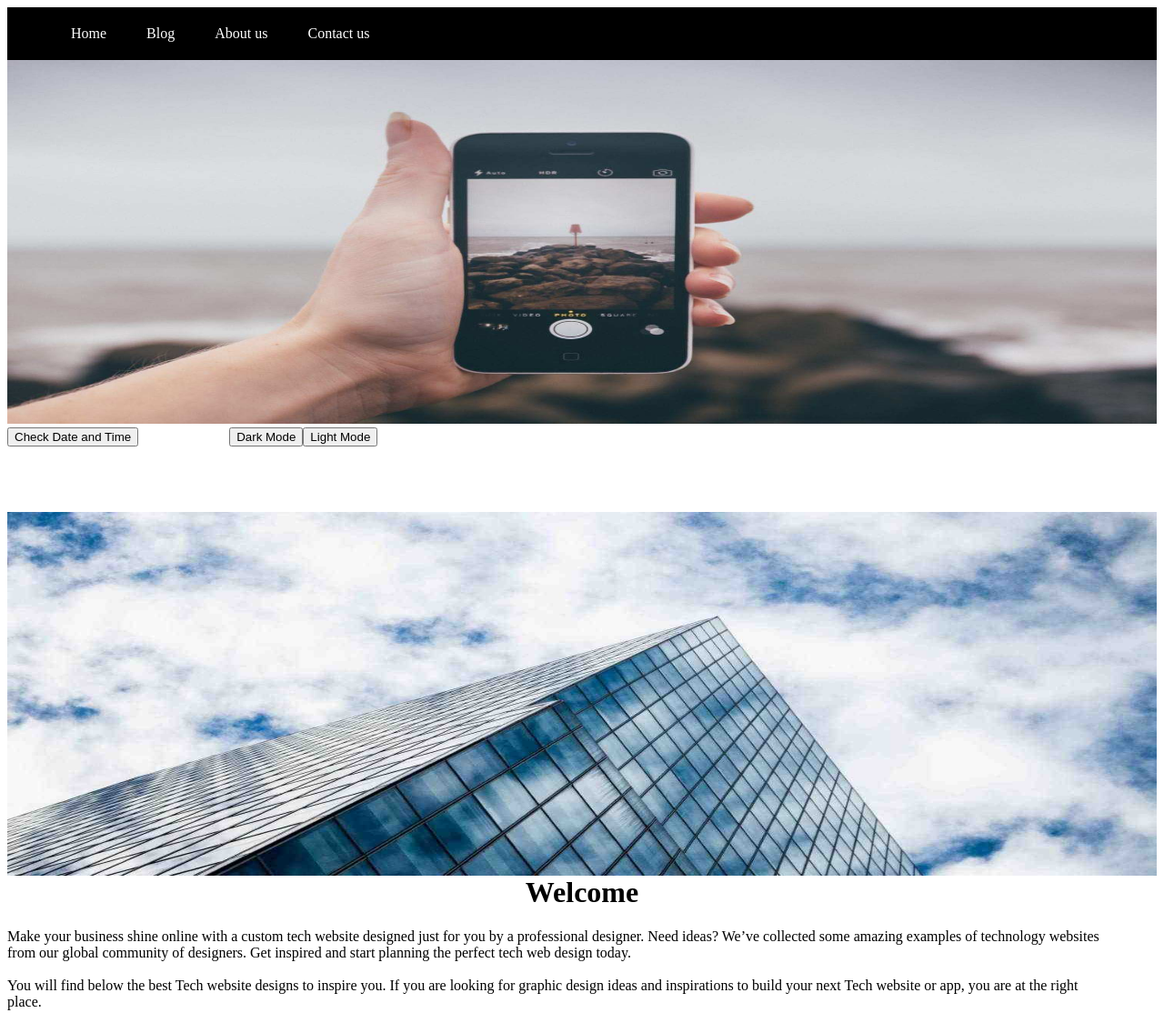
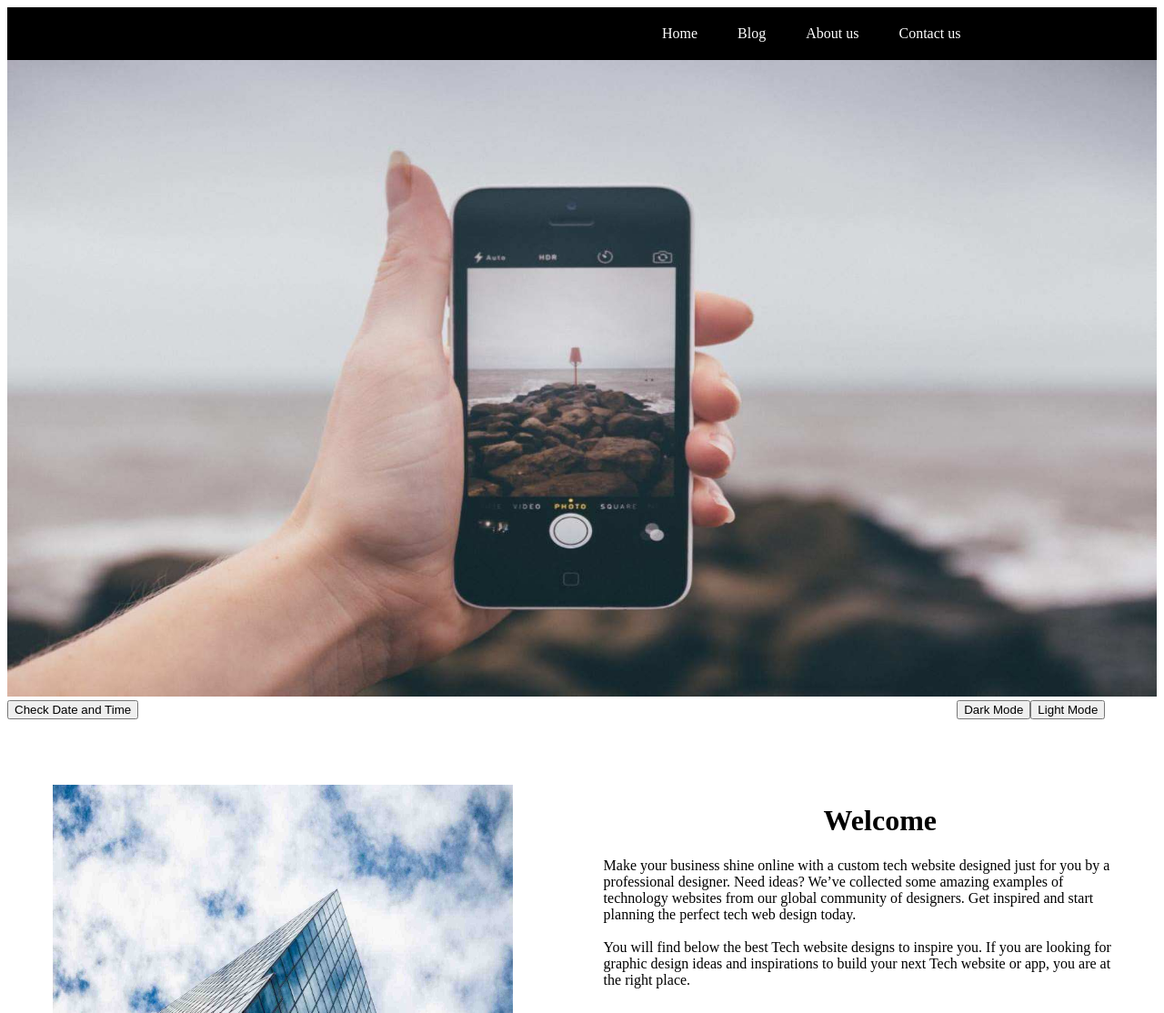
Before and after one commit to Oluwaferanmihh/javascript-practice, a plain HTML site: page index.html in a window 1280 px wide. Shown: the top 1114 px of the page at 91% size. Drawn offline with Linux system fonts and the light colour scheme.

Commit message:
Update practice.css

```diff
--- a/practice.css
+++ b/practice.css
@@ -85,23 +85,3 @@ img{
         margin: 0;
     }
 }
-
-@media only screen and (max-width:1500px){
-    .home{
-        margin-left: 50px;
-    }
-    img{
-        height: 400px;
-    }
-    .p{
-        margin-top: 50px;
-    }
-    .ab{
-        margin-right: 100px;
-    }
-    .sidepic{
-        width: 100%;
-        height: 400px;
-        margin: 0;
-    }
-}
```
